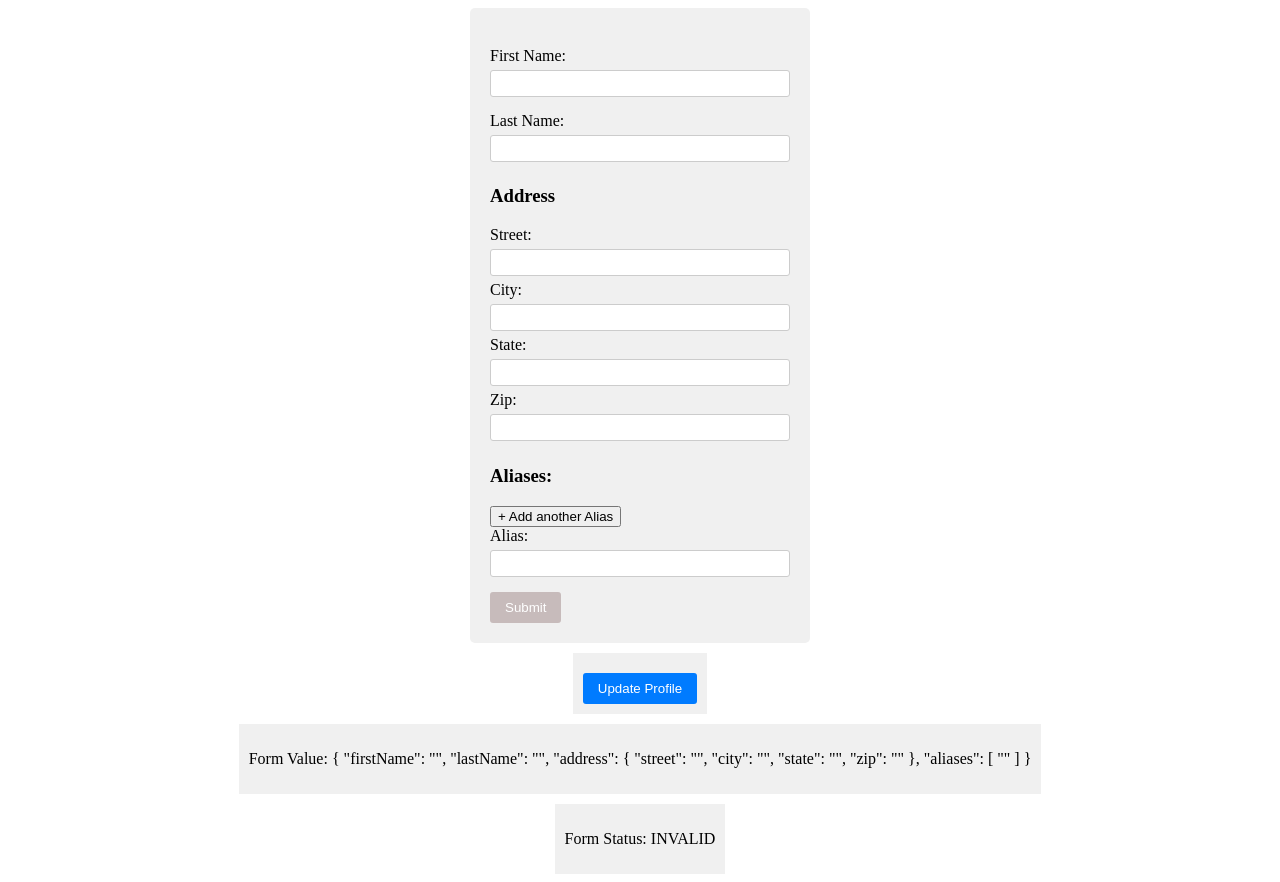
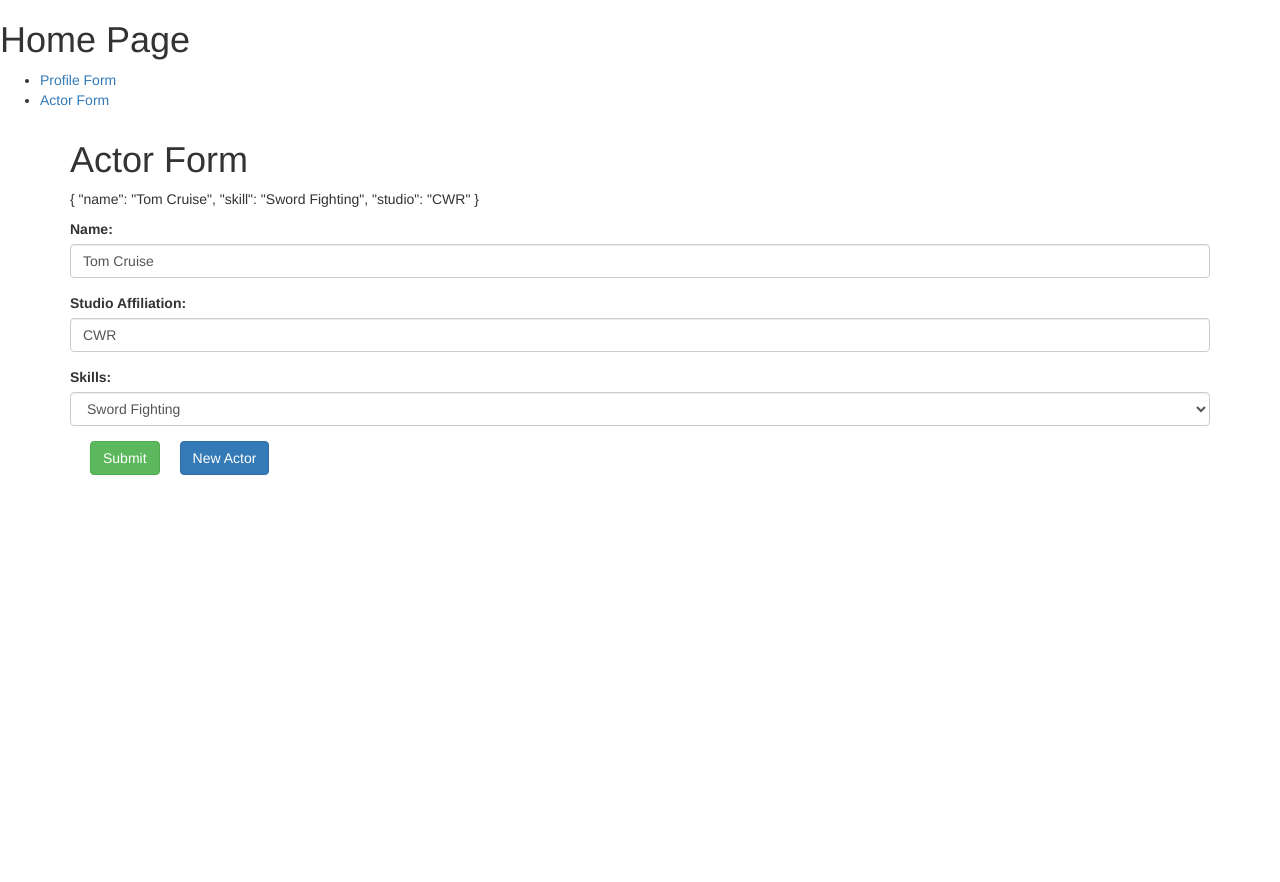
Before and after one commit to NaveenManjappa/angular-playground, an Angular app in the folder reactive-forms-app/: page /actor in a window 1280 px wide. Before the commit this address led to /. After the commit the page ends 800 px from the top, so only its background shows below. Built offline with nearby package versions, Linux system fonts and the light colour scheme.

Commit message:
reactive-forms-app Added a reactive form

```diff
--- /dev/null
+++ b/reactive-forms-app/src/app/actor-form/actor-form.component.css
@@ -0,0 +1,3 @@
+button {
+  margin-left: 20px;
+}
--- /dev/null
+++ b/reactive-forms-app/src/app/actor-form/actor-form.component.html
@@ -0,0 +1,47 @@
+<div class="container">
+
+  <div [hidden]="submitted">
+    <h1>Actor Form</h1>
+  <p>{{ actorForm.value | json }}</p>
+  <form [formGroup]="actorForm" (ngSubmit)="onSubmit()">
+    <div class="form-group">
+      <label for="name">Name:</label>
+      <input type="text" id="name" class="form-control" formControlName="name">
+    </div>
+
+    <div class="form-group">
+      <label for="studio">Studio Affiliation:</label>
+      <input type="text" id="studio" class="form-control" formControlName="studio">
+    </div>
+
+    <div class="form-group">
+      <label for="skill">Skills:</label>
+      <select name="skill" id="skill" class="form-control" formControlName="skill">
+        <option *ngFor="let skill of skills" [value]="skill">{{skill}}</option>
+      </select>
+    </div>
+    <button type="submit" class="btn btn-success">Submit</button>
+    <button type="button" class="btn btn-primary" (click)="newActor()">New Actor</button>
+  </form>
+</div>
+
+<div [hidden]="!submitted">
+  <h2>You have submitted the following details:</h2>
+  <div class="row">
+    <div class="col-xs-3">Name:</div>
+    <div class="col-xs-9">{{actorForm.controls.name.value}}</div>
+  </div>
+
+  <div class="row">
+    <div class="col-xs-3">Studio:</div>
+    <div class="col-xs-9">{{actorForm.controls.studio.value}}</div>
+  </div>
+
+  <div class="row">
+    <div class="col-xs-3">Skill:</div>
+    <div class="col-xs-9">{{actorForm.controls.skill.value}}</div>
+  </div>
+  <br>
+  <button type="submit" class="btn btn-primary">Edit</button>
+</div>
+</div>
--- /dev/null
+++ b/reactive-forms-app/src/app/actor-form/actor-form.component.ts
@@ -0,0 +1,33 @@
+import { CommonModule } from '@angular/common';
+import { Component, inject, OnInit } from '@angular/core';
+import { FormBuilder, FormControl, FormGroup, ReactiveFormsModule } from '@angular/forms';
+import { Actor } from '../shared/actor';
+
+@Component({
+  selector: 'app-actor-form',
+  standalone: true,
+  imports: [CommonModule,ReactiveFormsModule],
+  templateUrl: './actor-form.component.html',
+  styleUrl: './actor-form.component.css'
+})
+export class ActorFormComponent implements OnInit {
+
+  skills = ['Method Acting', 'Dancing', 'Singing','Sword Fighting'];
+  model = new Actor(1,'Tom Cruise',this.skills[3],'CWR');
+  submitted = false;
+
+  actorForm = new FormGroup({
+    name:new FormControl(this.model.name),
+    skill:new FormControl(this.model.skill),
+    studio:new FormControl(this.model.studio)
+  });
+
+  onSubmit(){
+    console.log(this.actorForm);
+    this.submitted=true;
+  }
+
+  newActor() {
+    this.actorForm.reset();
+  }
+}
--- a/reactive-forms-app/src/app/app.component.html
+++ b/reactive-forms-app/src/app/app.component.html
@@ -1,3 +1,10 @@
 <!-- Single form control example -->
 <!-- <app-name-editor></app-name-editor> -->
- <app-profile-editor></app-profile-editor>
+ <h1>Home Page</h1>
+ <nav>
+  <ul>
+    <li><a routerLink="profile">Profile Form</a></li>
+    <li><a routerLink="actor">Actor Form</a></li>
+  </ul>
+ </nav>
+ <router-outlet></router-outlet>
--- a/reactive-forms-app/src/app/app.component.ts
+++ b/reactive-forms-app/src/app/app.component.ts
@@ -1,12 +1,12 @@
 import { Component } from '@angular/core';
-import { RouterOutlet } from '@angular/router';
+import { RouterLink, RouterOutlet } from '@angular/router';
 import { NameEditorComponent } from './name-editor/name-editor.component';
 import { ProfileEditorComponent } from './profile-editor/profile-editor.component';
 
 @Component({
   selector: 'app-root',
   standalone: true,
-  imports: [RouterOutlet,NameEditorComponent,ProfileEditorComponent],
+  imports: [RouterOutlet,NameEditorComponent,ProfileEditorComponent,RouterLink],
   templateUrl: './app.component.html',
   styleUrl: './app.component.css'
 })
--- a/reactive-forms-app/src/app/app.routes.ts
+++ b/reactive-forms-app/src/app/app.routes.ts
@@ -1,3 +1,12 @@
 import { Routes } from '@angular/router';
+import { ActorFormComponent } from './actor-form/actor-form.component';
+import { ProfileEditorComponent } from './profile-editor/profile-editor.component';
 
-export const routes: Routes = [];
+export const routes: Routes = [
+  {
+    path:'actor',component:ActorFormComponent
+  },
+  {
+    path:'profile',component:ProfileEditorComponent
+  }
+];
--- a/reactive-forms-app/src/app/profile-editor/profile-editor.component.html
+++ b/reactive-forms-app/src/app/profile-editor/profile-editor.component.html
@@ -38,6 +38,7 @@
 
     </form>
     <div class="content"><button class="btn-submit" type="button" (click)="updateProfile()">Update Profile</button></div>
+
     <div class="content"><p>Form Value: {{ profileForm.value | json }}</p></div>
     <div class="content"><p>Form Status: {{ profileForm.status }}</p></div>
 </div>
--- a/reactive-forms-app/src/app/profile-editor/profile-editor.component.ts
+++ b/reactive-forms-app/src/app/profile-editor/profile-editor.component.ts
@@ -1,11 +1,12 @@
 import { CommonModule } from '@angular/common';
 import { Component, inject } from '@angular/core';
 import { FormArray, FormBuilder, FormControl, FormGroup, ReactiveFormsModule, Validators } from '@angular/forms';
+import { RouterLink } from '@angular/router';
 
 @Component({
   selector: 'app-profile-editor',
   standalone: true,
-  imports: [ReactiveFormsModule,CommonModule],
+  imports: [ReactiveFormsModule,CommonModule,RouterLink],
   templateUrl: './profile-editor.component.html',
   styleUrl: './profile-editor.component.css'
 })
--- /dev/null
+++ b/reactive-forms-app/src/app/shared/actor.ts
@@ -0,0 +1,14 @@
+export class Actor {
+  /**
+   *
+   */
+  constructor(
+    public id:number,
+    public name:string,
+    public skill:string,
+    public studio?:string
+  ) {
+
+
+  }
+}
--- a/reactive-forms-app/src/styles.css
+++ b/reactive-forms-app/src/styles.css
@@ -1 +1,2 @@
 /* You can add global styles to this file, and also import other style files */
+@import url('https://unpkg.com/bootstrap@3.3.7/dist/css/bootstrap.min.css');
```
Also changed, not shown: 1 other file (tests, documents, lock files or other folders).
